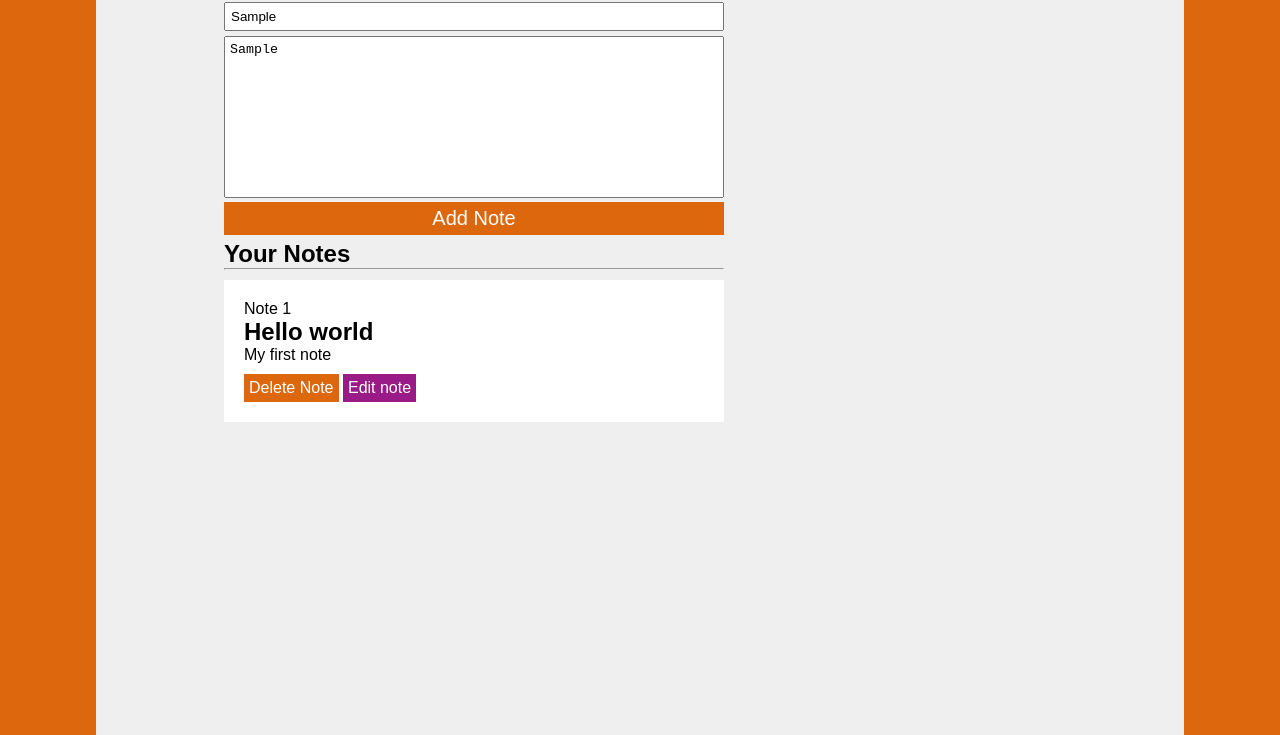
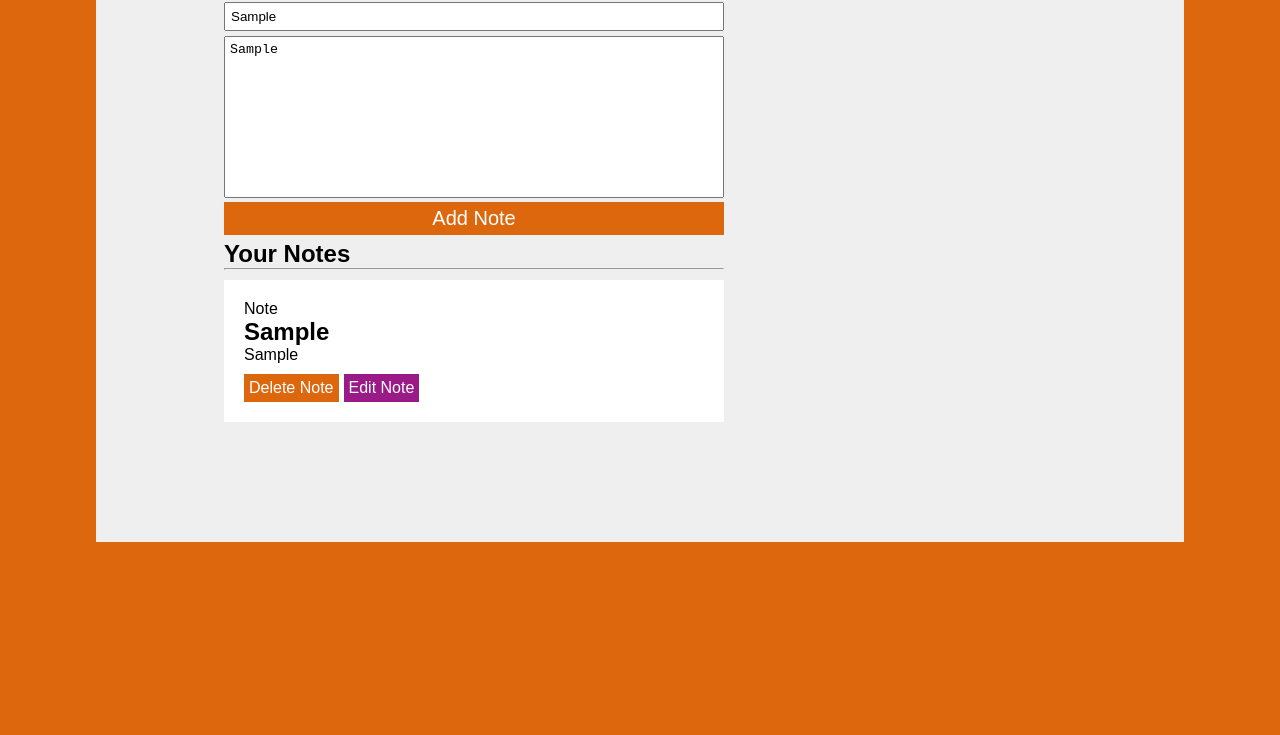
Before and after one commit to juan-galdino/Note-App, a plain HTML site: page index.html in a window 1280 px wide. Both pictures are taken after typing "Sample", "Sample" into the empty fields and a click on the input "Add Note". Shown: the part 65-800 px from the top of the page. Drawn offline with Linux system fonts and the light colour scheme.

Commit message:
added notes to html document

```diff
--- a/css/style.css
+++ b/css/style.css
@@ -18,7 +18,7 @@ body {
 .container {
   padding: 20px 10%;
   width: 85%;
-  height: 100vh;
+  height: 100%;
   margin: auto;
   background-color: var(--bg-color);
 }
@@ -58,6 +58,10 @@ input[type='submit']:hover {
   opacity: 0.8;
 }
 
+.yourNotes {
+  padding-bottom: 100px;
+}
+
 .note {
   margin-top: 10px;
   padding: 20px;
@@ -83,5 +87,6 @@ button:hover {
 }
 
 .edit-note {
+  margin-left: 5px;
   background-color: var(--primary-color);
 }
--- a/index.html
+++ b/index.html
@@ -40,13 +40,13 @@
           <article class="yourNotes">
             <h2>Your Notes</h2>
             <hr />
-            <div class="note">
+            <!-- <div class="note">
               <p>Note 1</p>
               <h2>Hello world</h2>
               <p>My first note</p>
               <button class="button delete-note">Delete Note</button>
               <button class="button edit-note">Edit note</button>
-            </div>
+            </div> -->
           </article>
         </section>
       </div>
--- a/scripts/script.js
+++ b/scripts/script.js
@@ -17,25 +17,28 @@ function addNote() {
   let noteCount = document.createElement('p')
   let noteTitle = document.createElement('h2')
   let noteText = document.createElement('p')
+  let deleteNoteBtn = document.createElement('button')
+  let editNoteBtn = document.createElement('button')
 
   noteCount.textContent = 'Note'
   noteTitle.textContent = input.value
   noteText.textContent = textarea.value
+  deleteNoteBtn.textContent = 'Delete Note'
+  editNoteBtn.textContent = 'Edit Note'
+
+  div.classList.add('note')
+  deleteNoteBtn.classList.add('delete-note')
+  editNoteBtn.classList.add('edit-note')
 
   div.appendChild(noteCount)
   div.appendChild(noteTitle)
   div.appendChild(noteText)
-  div.classList.add('note')
+  div.appendChild(deleteNoteBtn)
+  div.appendChild(editNoteBtn)
 
-  // Need to add the last buttons
+  yourNotes.appendChild(div)
+  console.log(div)
+}
 
-  console.log(div)
-  // yourNotes.innerHTML = `
-  // <div class="note">
-  //   <p>Note</p>
-  //   <h2>${noteTitle}</h2>
-  //   <p>${noteDetails}></p>
-  //   <button class="button delete-note">Delete Note</button>
-  //   <button class="button edit-note">Edit note</button>
-  // </div>`
-}
+// delete note
+// edit note
```
